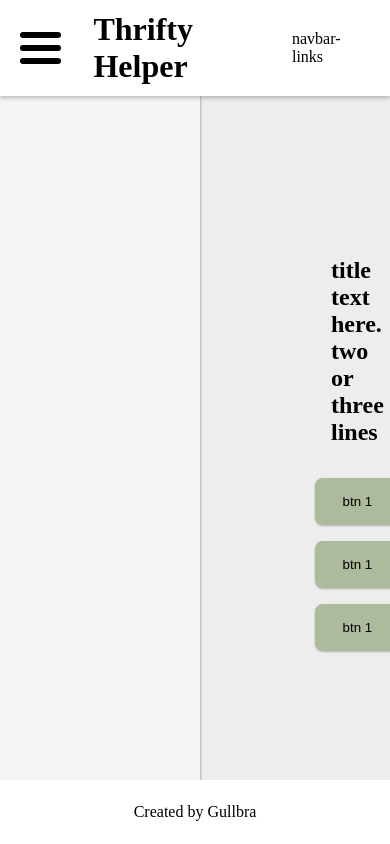
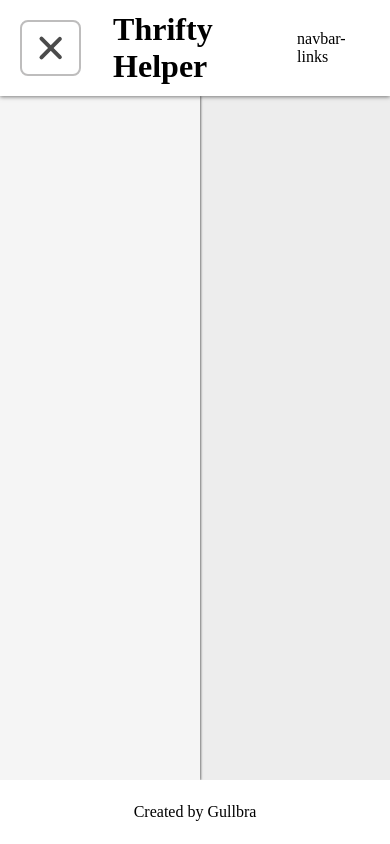
Before and after one commit to Gullbra/thriftyHelper, a React (Create React App) app in the folder frontend/: page / in a window 390 px wide. Built offline with nearby package versions, Linux system fonts and the light colour scheme; grey boxes are pictures that could not be loaded.

Commit message:
hamburger menu component rewrite

```diff
--- a/frontend/src/App.tsx
+++ b/frontend/src/App.tsx
@@ -11,7 +11,7 @@ function App() {
 
   return (
     <Layout>
-      <Routing />
+      {/* <Routing /> */}
     </Layout>
   );
 }
--- a/frontend/src/components/HamburgerMenu.tsx
+++ b/frontend/src/components/HamburgerMenu.tsx
@@ -8,14 +8,12 @@ export const HamburgerMenu = ({callbackFunc}: {callbackFunc: () => void}) => {
 
   return (
     <>
-      <div className="nav-icon1"
+      <div className={`nav-icon1 --hamburger-menu-open`}
         tabIndex={0}
-        onKeyUp={event => { if(event.code.toLocaleLowerCase() == "enter") {clickHandler(event)} }}
+        onKeyUp={event => { if(event.code.toLocaleLowerCase() === "enter") {clickHandler(event)} }}
         onClick= {clickHandler}
       >
-        <span></span>
-        <span></span>
-        <span></span>
+        <span/><span/><span/>
       </div>
     </>
   )
--- a/frontend/src/styles/color-schema.css
+++ b/frontend/src/styles/color-schema.css
@@ -1,8 +1,12 @@
 :root {
   --color-white-dark: rgb(245, 245, 245);
   --color-grey: #EDEDED;
-  --color-shadow: rgba(0, 0, 0, 0.25);
+  --color-shadow: rgba(0, 0, 0, 0.5);
   --color-green: #ADBA9C;
+
+  /* --color-green-warm: #abad77; */
+  --color-purple: #393343;
+  --color-beige: #DDBE83;
 
   --color-bluegrey-dark: rgba(58, 66, 77, 1);
   --color-bluegrey-medium: rgba(68, 80, 92, 1);
--- a/frontend/src/styles/components/hamburger-menu.css
+++ b/frontend/src/styles/components/hamburger-menu.css
@@ -1,65 +1,68 @@
 :root {
-  --hamburger-menu-color: black;
-  --height-hamburger-menu: 2rem;
-  --width-hamburger-menu: calc(var(--height-hamburger-menu) * 4 / 3);
+  --hamburger-menu-color: rgb(75, 75, 75);
+
+  --padding-hbmenu: 14px;
+  --height-hamburger-gap: 6px;
+  --height-hamburger-bar: 4px;
+  --size-border: 2px;
+
+  --height-hamburger-menu: calc(2*var(--size-border) + 2*var(--padding-hbmenu) + 3*var(--height-hamburger-bar) + 2*var(--height-hamburger-gap));;
+  --width-hamburger-menu: calc(var(--height-hamburger-menu) * 6 / 5);
+
+  --offset-first-bar: calc(var(--padding-hbmenu));
+  --offset-second-bar: calc(var(--offset-first-bar) + var(--height-hamburger-bar) + var(--height-hamburger-gap));
+  --offset-third-bar: calc(var(--offset-second-bar) + var(--height-hamburger-bar) + var(--height-hamburger-gap));
 }
 
 .nav-icon1 {
-  /* margin: calc(var(--width-hamburger-menu) * 5 / 6  ) auto; */
-
+  height: var(--height-hamburger-menu);
   width: var(--width-hamburger-menu);
-  height: var(--height-hamburger-menu);
 
   position: relative;
 
   transform: rotate(0deg);
-  transition: .5s ease-in-out;
+  transition: all .5s ease-in-out, border .3s ease-in-out;
   cursor: pointer;
+
+  border: var(--size-border) solid rgb(190, 189, 189);
+
+  border-radius: 0.5rem;
 }
-
+.nav-icon1:hover {
+  border: var(--size-border) solid var(--hamburger-menu-color);
+  background-color: var(--color-purple);
+  --hamburger-menu-color: var(--color-bluegrey-light);
+}
 .nav-icon1 span {
   display: block;
   position: absolute;
 
-
-  height: calc(var(--height-hamburger-menu) * 1 / 5);
-  width: 100%;
+  height: var(--height-hamburger-bar);
+  width: calc(100% - 2*var(--padding-hbmenu));
 
   background: var(--hamburger-menu-color);
-  border-radius: calc(var(--height-hamburger-menu) * 1 / 5);
+  border-radius: 1rem;
 
   opacity: 1;
-  left: 0;
+  left: var(--padding-hbmenu);
 
   transform: rotate(0deg);
   transition: .25s ease-in-out;
 }
 
-.nav-icon1 span:nth-child(1) {
-  top: 0px;
-}
-
-.nav-icon1 span:nth-child(2) {
-  top: calc(var(--height-hamburger-menu) * 2 / 5);
-}
-
-.nav-icon1 span:nth-child(3) {
-  top: calc(var(--height-hamburger-menu) * 4 / 5);
-}
+.nav-icon1 span:nth-child(1) { top: var(--offset-first-bar); }
+.nav-icon1 span:nth-child(2) { top: var(--offset-second-bar); }
+.nav-icon1 span:nth-child(3) { top: var(--offset-third-bar); }
 
 .nav-icon1.--hamburger-menu-open span:nth-child(1) {
-  top: calc(var(--height-hamburger-menu) * 2 / 5);
-
+  top: var(--offset-second-bar);
   transform: rotate(135deg);
 }
-
 .nav-icon1.--hamburger-menu-open span:nth-child(2) {
   opacity: 0;
   left: calc(var(--width-hamburger-menu) * -1);
 }
-
 .nav-icon1.--hamburger-menu-open span:nth-child(3) {
-  top: calc(var(--height-hamburger-menu) * 2 / 5);
-
+  top: var(--offset-second-bar);
   transform: rotate(-135deg);
 }
--- a/frontend/src/styles/layout.css
+++ b/frontend/src/styles/layout.css
@@ -23,7 +23,7 @@
   flex-direction: row;
   justify-content: space-between;
 
-  box-shadow: 0 2px 4px 0px var(--color-shadow);
+  box-shadow: 0 1px 4px 0px var(--color-shadow);
 }
 .site__footer {
   height: var(--height-footer);
@@ -73,7 +73,7 @@
 
   z-index: 1;
 
-  box-shadow: 1px 0px 2px 0 var(--color-shadow);
+  box-shadow: 0.5px 0px 2px 0 var(--color-shadow);
 }
 
 .--sidebar-open__main-margin {
--- a/frontend/src/styles/views/home-view.css
+++ b/frontend/src/styles/views/home-view.css
@@ -42,10 +42,12 @@
   background-color: var(--color-green);
 
   box-shadow: 0 1px 2px 0 var(--color-shadow);
+
+  transition: transform 0.1s ease-in-out, box-shadow 0.1s ease-in-out;
 }
 
 .home-view__greeting-wrapper__nav-button:hover {
-  box-shadow: 0 2px 4px 0 var(--color-shadow);
+  box-shadow: 0 3px 5px 0 var(--color-shadow);
   transform: scale(1.01);
 }
 
--- a/frontend/src/views/Home.tsx
+++ b/frontend/src/views/Home.tsx
@@ -4,17 +4,8 @@ import '../styles/views/home-view.css'
 
 export const Home = () => {
   return (
-    <div className='home-view__view-wrapper'>
+    <div className='home-view__view-wrapper --dev-border'>
       <img className="home-view__image-wrapper__image" src="./assets/chad-montano-eeqbbemH9-c-unsplash.jpg" alt="pancakes and syrup" />
-      {/* <div className="home-view__image-wrapper">
-        <p className="home-view__image-wrapper__attribution-text">
-          <UnsplashAttribution
-            aProfile={'https://unsplash.com/@briewilly?utm_source=your_app_name&utm_medium=referral'}
-            name='Chad Montano'
-            aUnsplash={"https://unsplash.com/?utm_source=your_app_name&utm_medium=referral"}
-          />
-        </p>
-      </div> */}
 
       <div className="home-view__greeting-wrapper">
         <h2 className="home-view__greeting-wrapper__title">title text here. two or three lines</h2>
@@ -25,6 +16,16 @@ export const Home = () => {
           <button className="home-view__greeting-wrapper__nav-button">btn 1</button>
         </div>
       </div>
+
+      <div className="home-view__image-wrapper --dev-border">
+        <p className="home-view__image-wrapper__attribution-text">
+          <UnsplashAttribution
+            aProfile={'https://unsplash.com/@briewilly?utm_source=your_app_name&utm_medium=referral'}
+            name='Chad Montano'
+            aUnsplash={"https://unsplash.com/?utm_source=your_app_name&utm_medium=referral"}
+          />
+        </p>
+      </div>
     </div>
   )
 }
```
